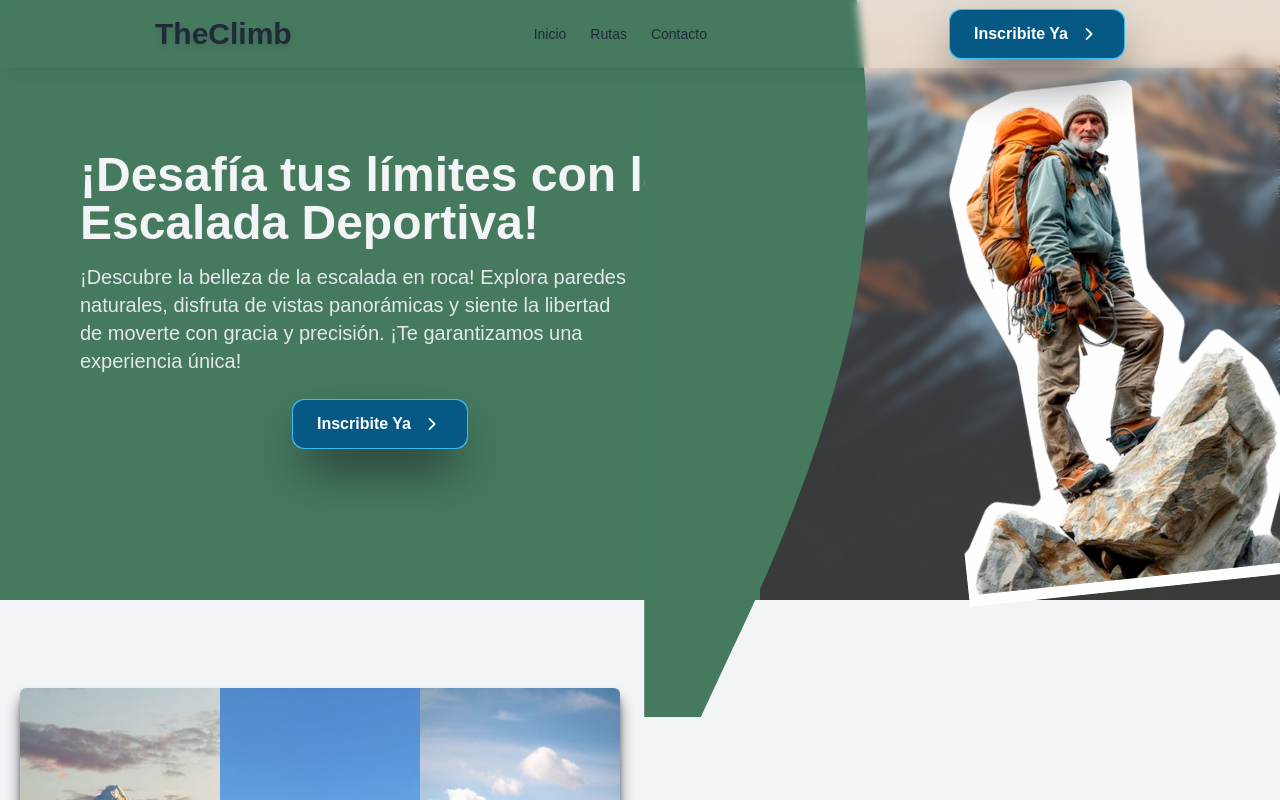
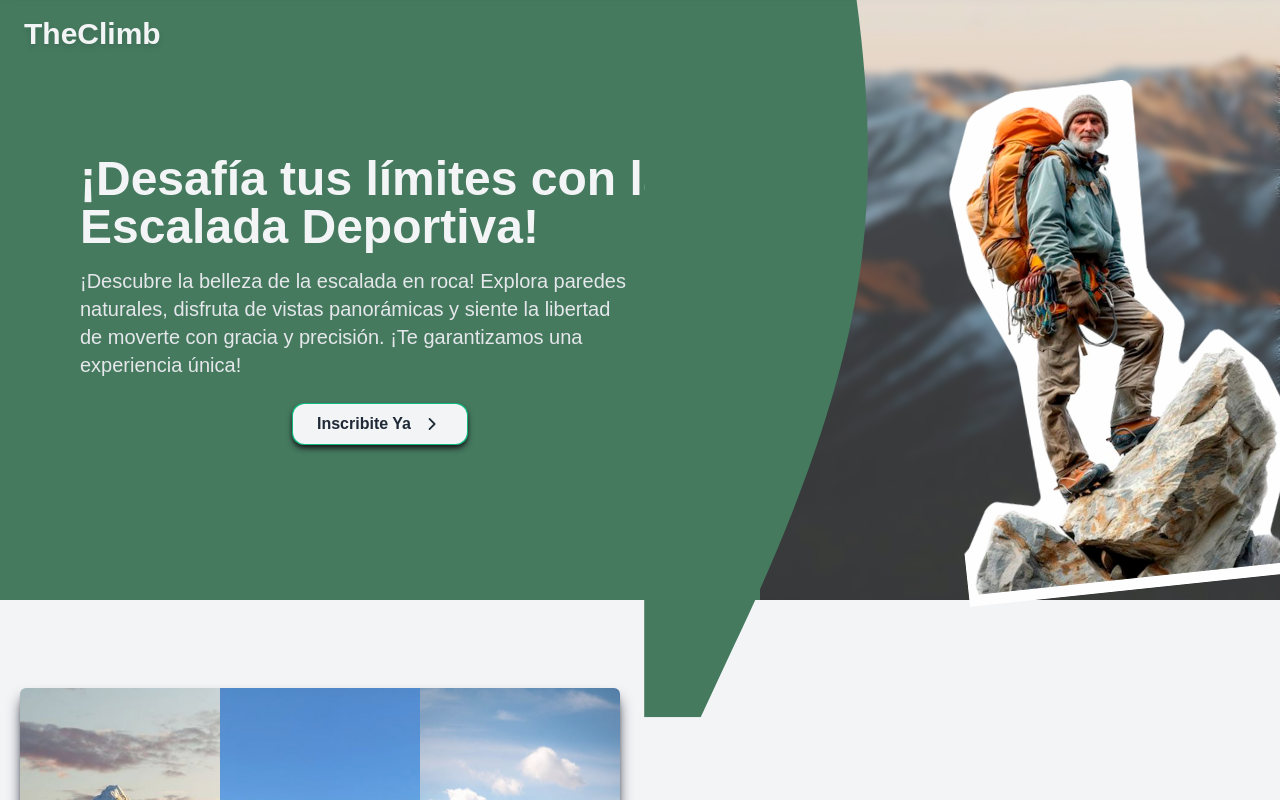
Before and after one commit to JhonnyRamos04/WebClambingReact, a React (Vite) app: page / in a window 1280 px wide. Shown: the top 800 px of the page. Built offline with nearby package versions, Linux system fonts and the light colour scheme; a web font is replaced by a local one.

Commit message:
header was modified and adjusted

```diff
--- a/package.json
+++ b/package.json
@@ -13,7 +13,8 @@
     "@fontsource-variable/noto-sans": "^5.1.0",
     "mingcute_icon": "^2.9.5",
     "react": "^18.3.1",
-    "react-dom": "^18.3.1"
+    "react-dom": "^18.3.1",
+    "react-intersection-observer": "^9.13.1"
   },
   "devDependencies": {
     "@eslint/js": "^9.11.1",
--- a/src/App.jsx
+++ b/src/App.jsx
@@ -1,17 +1,18 @@
+import { useInView } from "react-intersection-observer"
 import { Footer } from "./components/Footer"
 import { Header } from "./components/Header"
 import { Hero } from "./components/Hero"
 import { LandScapes } from "./components/LandScapes"
 import { Why } from "./components/Why"
 
+
 function App() {
-
+  const { ref, inView } = useInView()
   return (
     <>
-
-      <main>
-        <Header />
-        <Hero />
+      <Header entry={inView} />
+      <main >
+        <Hero newRef={ref} />
         <LandScapes />
         <Why />
         <Footer />
--- a/src/components/Header.jsx
+++ b/src/components/Header.jsx
@@ -2,15 +2,22 @@ import { MountainIcon } from "./icons/MountainIcon"
 import { HeroLink } from "./ui/HeroLink"
 import { ToggleButton } from "./ui/ToggleButton"
 
-export const Header = () => {
+export const Header = ({ entry }) => {
+
 
     return (
         <header className='text-gray-800'>
-            <div
-                className='py-2 px-2 md:px-10 flex items-center fixed backdrop-blur-sm shadow-lg shadow-slate-900/5 top-0 w-full justify-between md:justify-around z-30'
+            {
+                <>
+                    <span
+                        className={`filter drop-shadow-md font-black text-3xl absolute text-gray-100 top-4 left-6 flex justify-center items-center z-10 `}
                     >
+                        TheClimb <MountainIcon />
+                    </span>
+                    <div className=" top-0 fixed w-full z-30 transition-colors duration-200 delay-75">
+                        <div className={`transition-all duration-300 delay-75 flex justify-end ease-in-out py-2 px-2 md:px-10 backdrop-blur-sm bg-gray-50/10 shadow-lg gap-x-10 text-gray-800 items-center shadow-slate-900/5 relative w-full  ${!entry ? 'top-0' : '-top-20'}`}>
                             <span
-                    className='filter drop-shadow-md font-black text-3xl flex justify-center items-center'
+                                className={`filter drop-shadow-md font-black text-3xl absolute text-gray-900 top-4 left-6 flex justify-center items-center z-10 `}
                             >
                                 TheClimb <MountainIcon />
                             </span>
@@ -33,6 +40,10 @@ export const Header = () => {
                                 <HeroLink>Inscribite Ya</HeroLink>
                             </div>
                         </div>
+                    </div>
+
+                </>
+            }
             <div className='fixed z-30 right-0 top-1'>
                 <ToggleButton />
             </div>
--- a/src/components/Hero.jsx
+++ b/src/components/Hero.jsx
@@ -1,14 +1,14 @@
 import { HeroLink } from "./ui/HeroLink"
 import { Wave } from "./ui/Wave"
 
-export const Hero = () => {
+export const Hero = ({ newRef }) => {
     return (
-        <section className='flex'>
+        <section className='flex' ref={newRef}>
             <Wave className="rotate-90 h-auto w-full absolute bottom-[369px] xl:bottom-[581px] xl:-right-[146px] z-0  " aria-hidden="true" />
             <div
                 className='bg-[#457A5F] xl:h-[600px] flex flex-col px-20 py-4 items-center justify-center'
             >
-                <div className="max-w-[600px]">
+                <div className="max-w-[600px]" >
                     <h1 className='text-4xl md:text-5xl font-bold text-gray-100 mb-4'>
                         ¡Desafía tus límites con la Escalada Deportiva!
                     </h1>
--- a/src/components/ui/HeroLink.jsx
+++ b/src/components/ui/HeroLink.jsx
@@ -4,13 +4,13 @@ export const HeroLink = ({ children }) => {
             <div className='flex items-center justify-center'>
                 <div className='relative group'>
                     <button
-                        className='relative inline-block p-px font-semibold leading-6 text-white bg-sky-400 shadow-2xl cursor-pointer rounded-xl shadow-zinc-900 transition-transform duration-300 ease-in-out hover:scale-105 active:scale-95'
+                        className='relative inline-block p-px font-semibold leading-6 text-gray-800 bg-emerald-500 shadow-md cursor-pointer rounded-xl shadow-zinc-900 transition-transform duration-300 ease-in-out hover:scale-105 active:scale-95'
                     >
                         <span
                             className='absolute inset-0 rounded-xl bg-gradient-to-r from-teal-400 via-blue-500 to-purple-500 p-[2px] opacity-0 transition-opacity duration-500 group-hover:opacity-100'
                         ></span>
 
-                        <span className='relative z-10 block px-6 py-3 rounded-xl bg-sky-800'>
+                        <span className='relative z-10 block px-6 py-2 rounded-xl bg-gray-100'>
                             <div className='relative z-10 flex items-center space-x-2'>
                                 <span className='transition-all duration-500 group-hover:translate-x-1'
                                 >{children}</span>
```
Also changed, not shown: 1 other file (tests, documents, lock files or other folders). Lines whose indentation alone changed are shown as unchanged.
